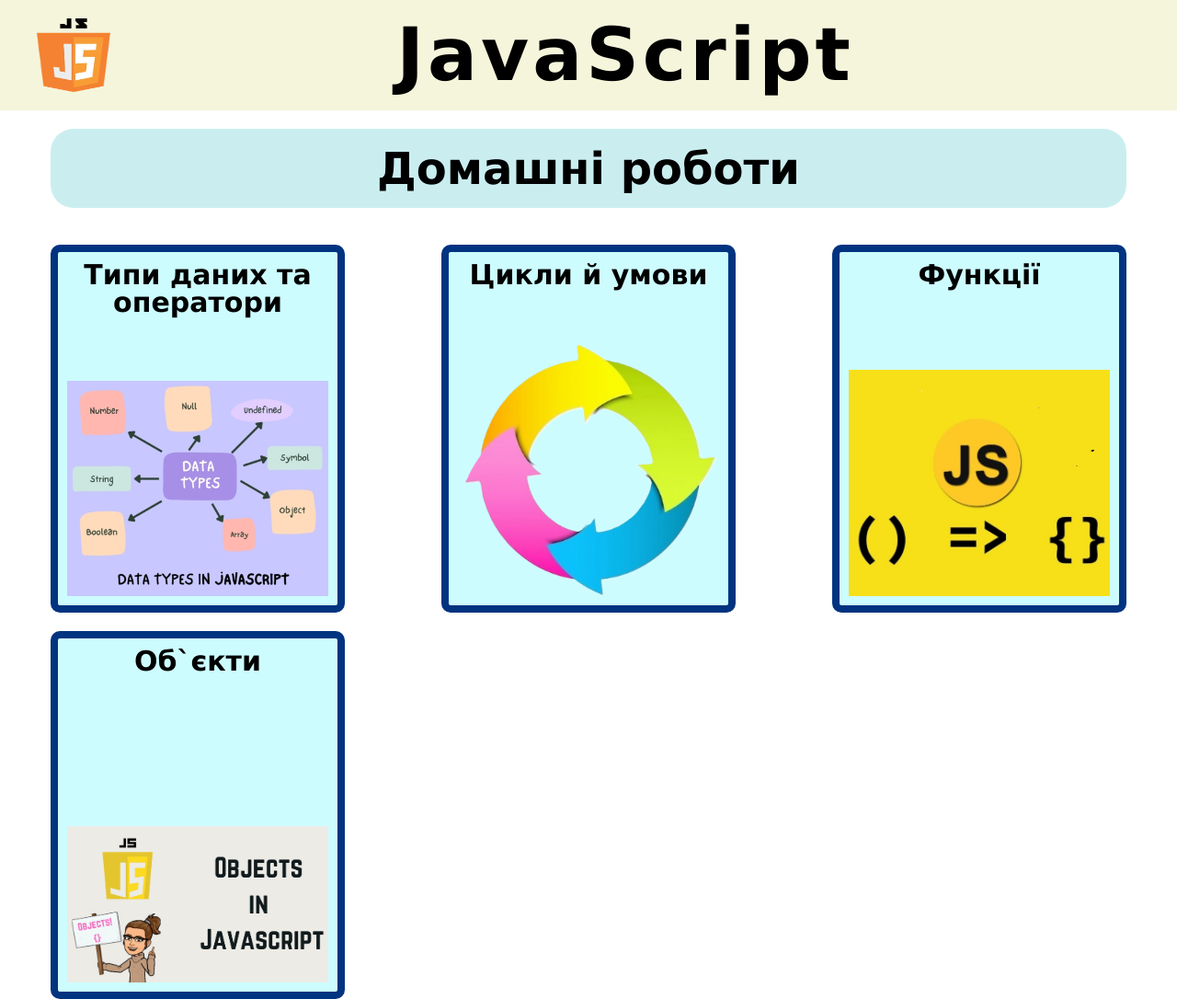
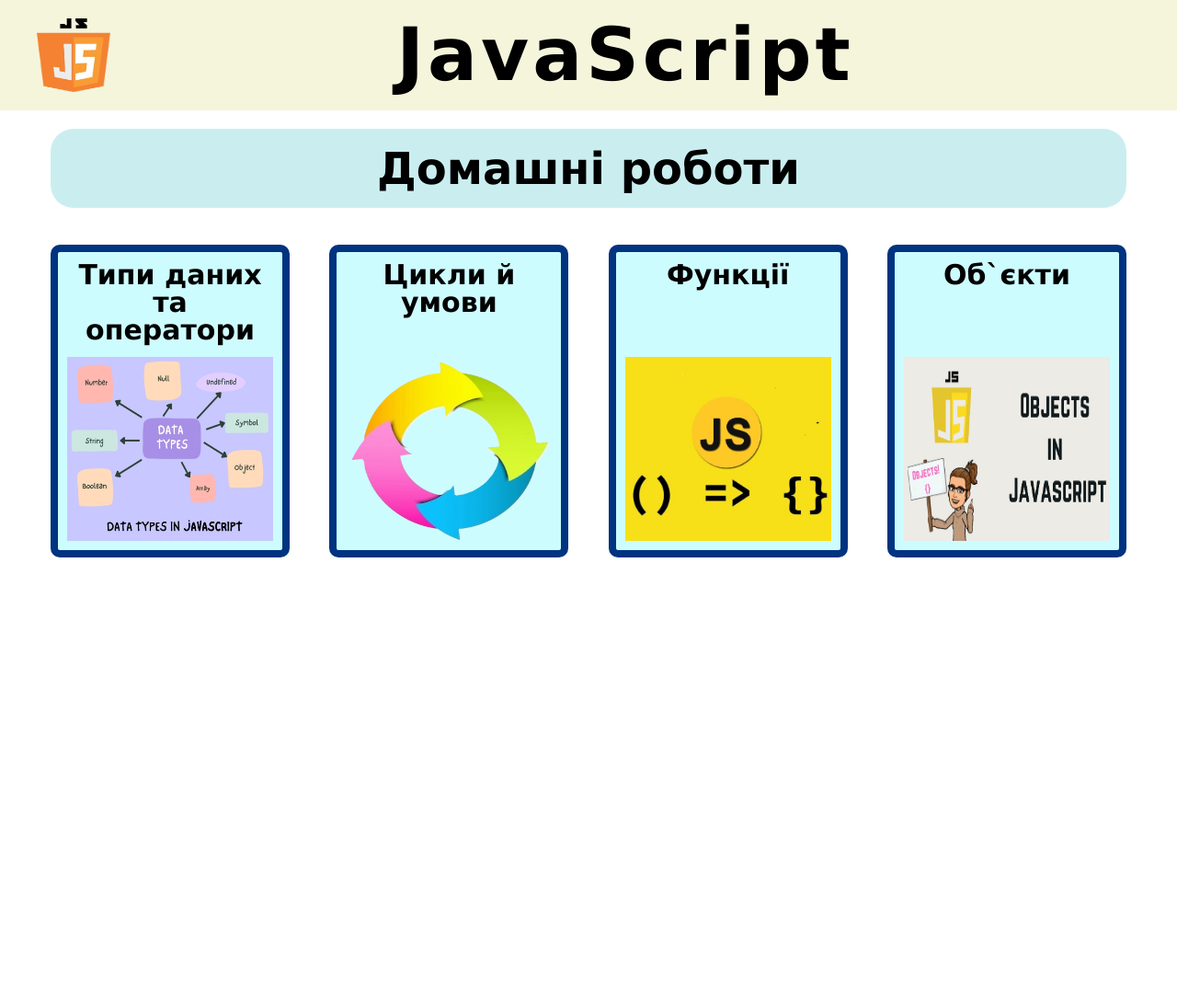
Before and after one commit to IgorPortyanko/Homework_manager, a plain HTML site: page index.html in a window 1280 px wide. Shown: the whole page at 92% size. After the commit the page ends 800 px from the top, so only its background shows below. Drawn offline with Linux system fonts and the light colour scheme.

Commit message:
change style.scss

```diff
--- a/scss/main.scss
+++ b/scss/main.scss
@@ -51,8 +51,8 @@
         display: flex;
         flex-direction: column;
         justify-content: space-between;
-        max-width: 320px;
-        min-height: 400px;
+        max-width: 260px;
+        min-height: 340px;
         border: solid 8px rgb(0, 51, 128);
         padding: 10px;
         background-color: rgb(205, 252, 255);
@@ -60,8 +60,8 @@
         transition: all 0.3s ease;
 
         &:hover {
-            transform: translate(-2px, -2px);
             box-shadow: 8px 8px 15px rgba(0, 0, 0, 0.3);
+            border: solid 8px rgb(128, 0, 28);
         }
     }
 
@@ -77,5 +77,6 @@
 
     &__image img {
         width: 100%;
+        height: 200px;
     }
 }
```
Also changed, not shown: css/main.css.
